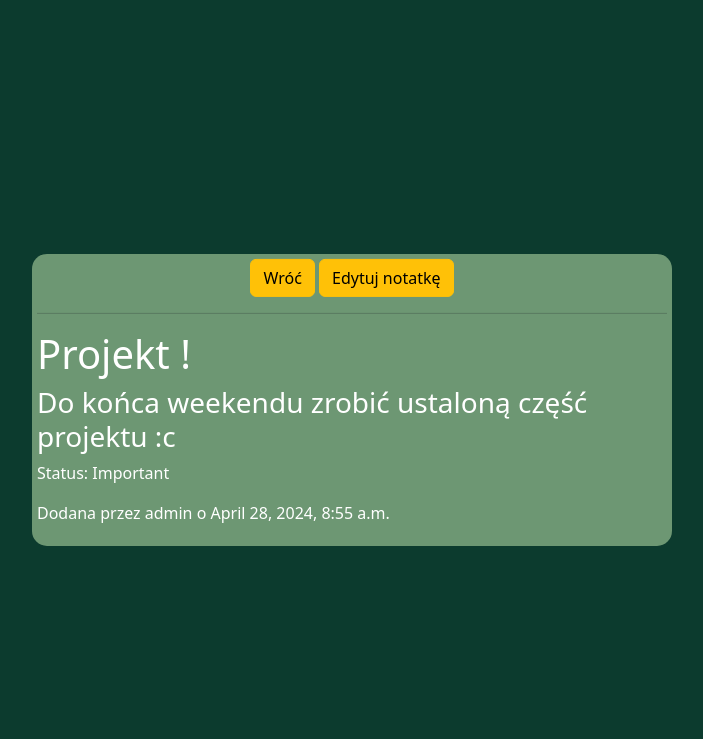
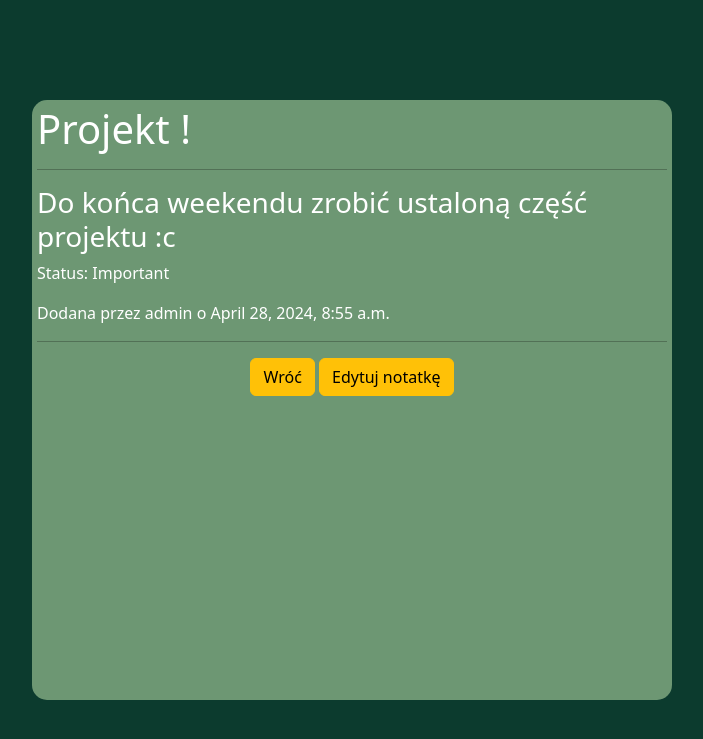
Before and after one commit to Olivier3TP/Notatnik, a Django app: page /detail_note/1/ in a window 1280 px wide. Shown: the top 739 px of the page, without its empty margins (288-991 px from the left). Run offline with Django 5.2, Linux system fonts and the light colour scheme; data comes from the database, SQL or seed files in the repository.

Commit message:
commit 5 koniec !!!

```diff
--- a/aplikacjaNotatnik/static/css/notatnik.css
+++ b/aplikacjaNotatnik/static/css/notatnik.css
@@ -1,6 +1,6 @@
 .main-div{
-    height: auto;
-    width: auto;
+    min-height: 600px;
+    min-width: 450px;
     /*border: 2px solid #FFC107;*/
     padding: 5px;
     position: absolute;
@@ -38,3 +38,6 @@ body{
     width: 100%;
     height: 250px;
 }
+hr{
+    color: black !important;
+}
--- a/aplikacjaNotatnik/templates/detail_note.html
+++ b/aplikacjaNotatnik/templates/detail_note.html
@@ -7,16 +7,17 @@
 
 {% block content %}
     <div class="main-div">
+        <div class="detail-div note-text">
+            <h1>{{ note.title }}</h1>
+            <hr>
+            <h3>{{ note.text }}</h3>
+            <p>Status: {{ note.status }}</p>
+            <p>Dodana przez {{ note.author }} o {{ note.time }}</p>
+        </div>
+        <hr>
         <div class="info-center">
             <a class="btn btn-warning" href="{% url 'notes_list' %}">Wróć</a>
             <a class="btn btn-warning" href="{% url 'edit_note' note.id %}">Edytuj notatkę</a>
         </div>
-        <hr>
-        <div class="detail-div note-text">
-            <h1>{{ note.title }}</h1>
-            <h3>{{ note.text }}</h3>
-            <p>Status: {{ note.status }}</p>
-            <p>Dodana przez {{ note.author }} o {{ note.time }}</p>
-        </div>
     </div>
 {% endblock %}
```
